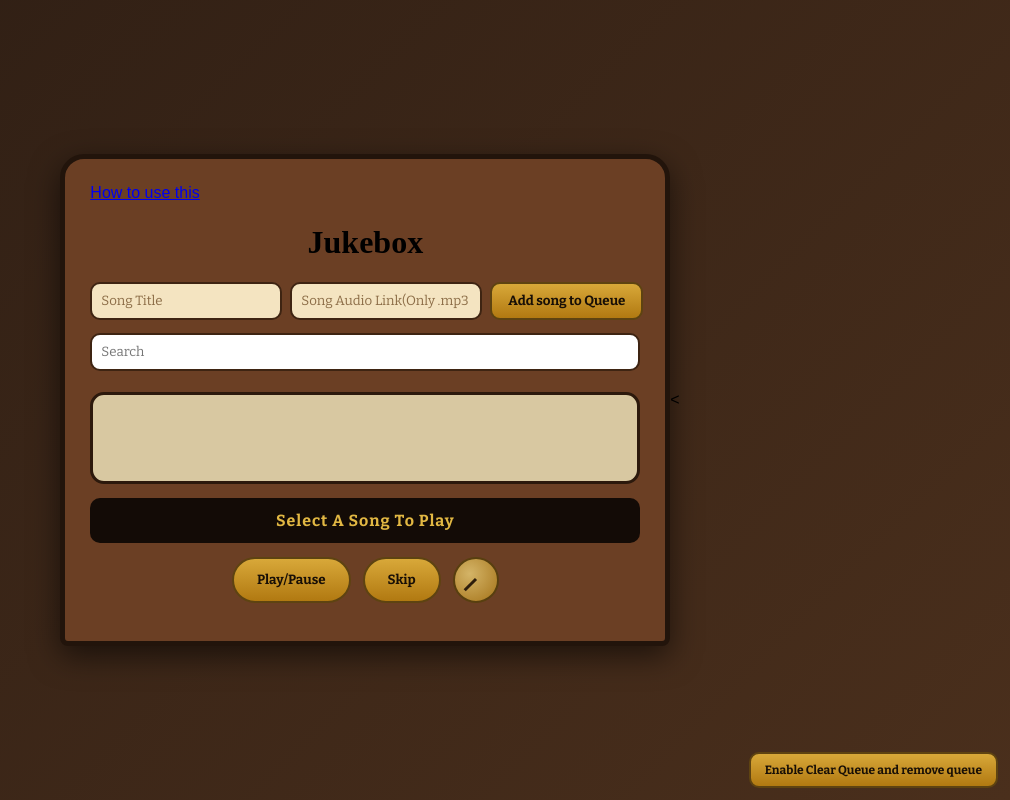
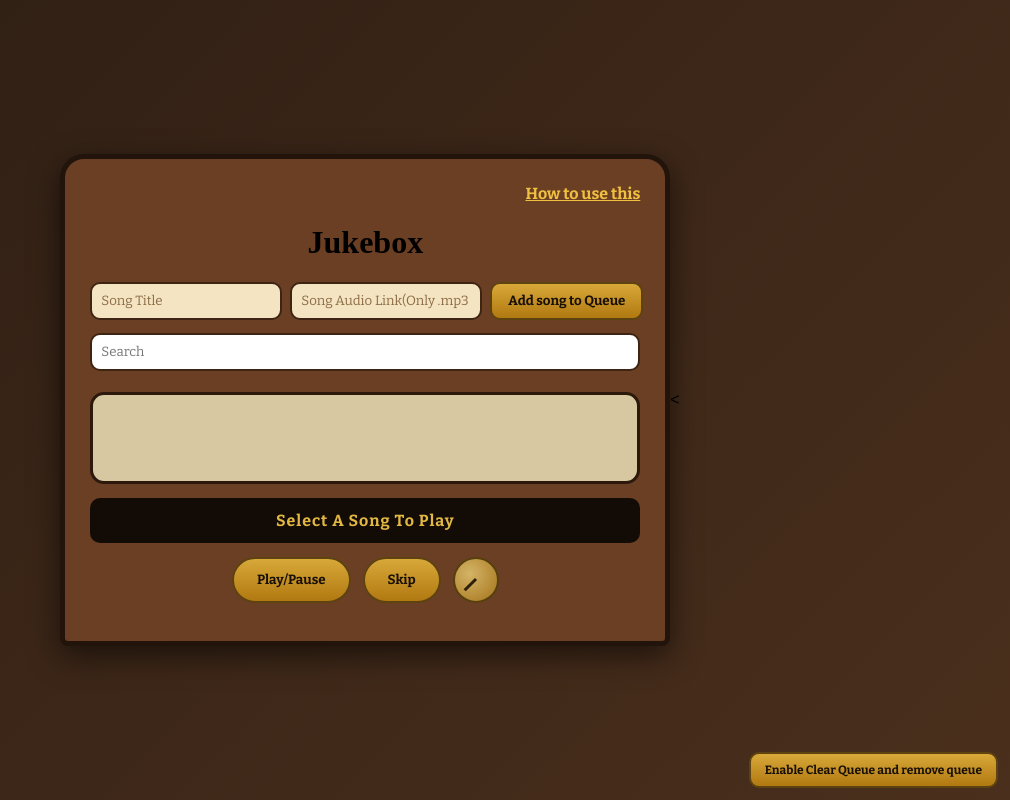
Before and after one commit to Shririiiiiiiiiiiiiiiiiiiiiiang/The-jukebox, a website: page public/index.html in a window 1280 px wide. Shown: the whole page, without its empty margins (270-1280 px from the left). Drawn offline with nearby package versions, Linux system fonts and the light colour scheme; no server answers; a web font is replaced by a local one.

Commit message:
solved a thing i had forgotten to add

```diff
--- a/public/index.html
+++ b/public/index.html
@@ -9,7 +9,7 @@
     </head>
     <body>
         <div class="jukeboxcabinet">
-        <a href="instructions.html" target="_blank" >How to use this</a>
+        <a href="instructions.html" target="_blank" class="helplink">How to use this</a>
         <h1>Jukebox</h1>
         <form id="formtoaddsong">
             <input type="text" id="songtitle" placeholder="Song Title" required>
```
